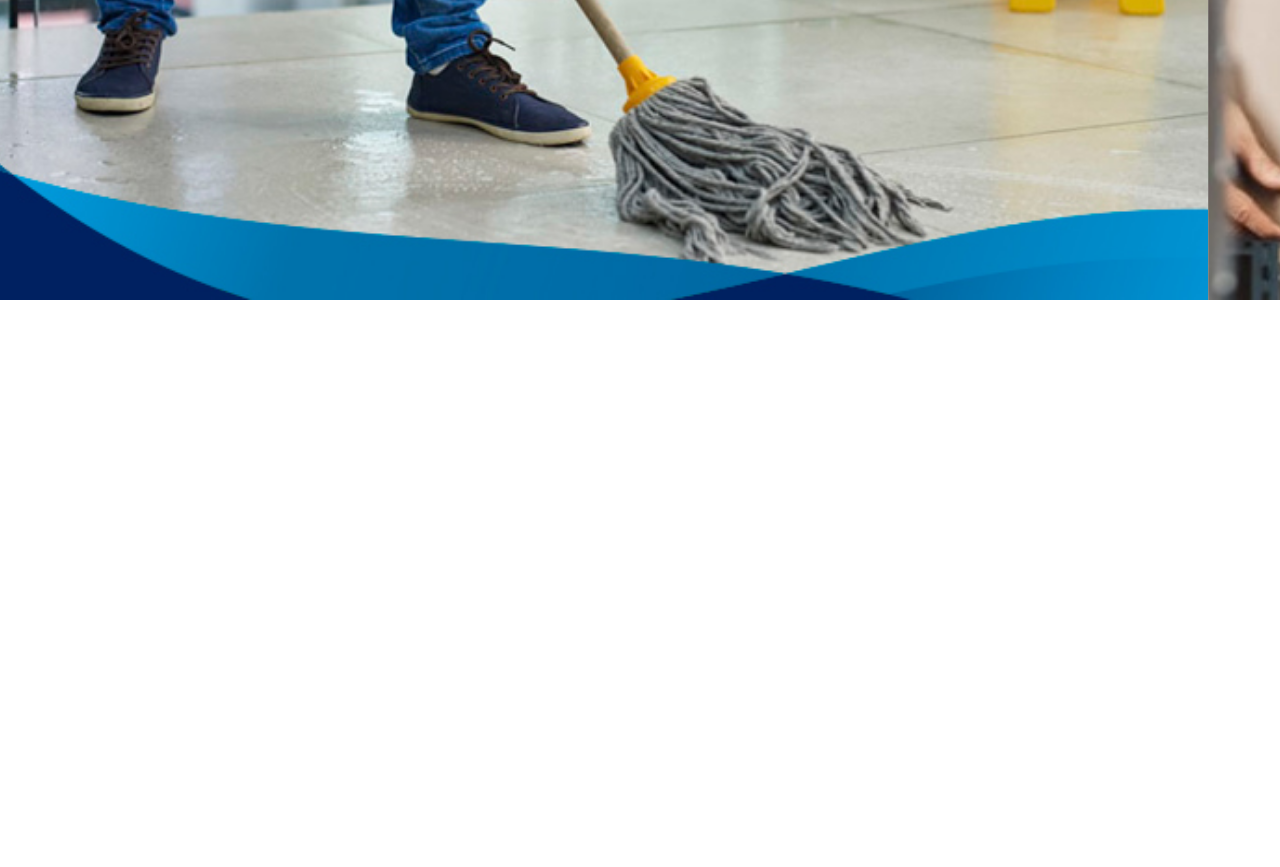
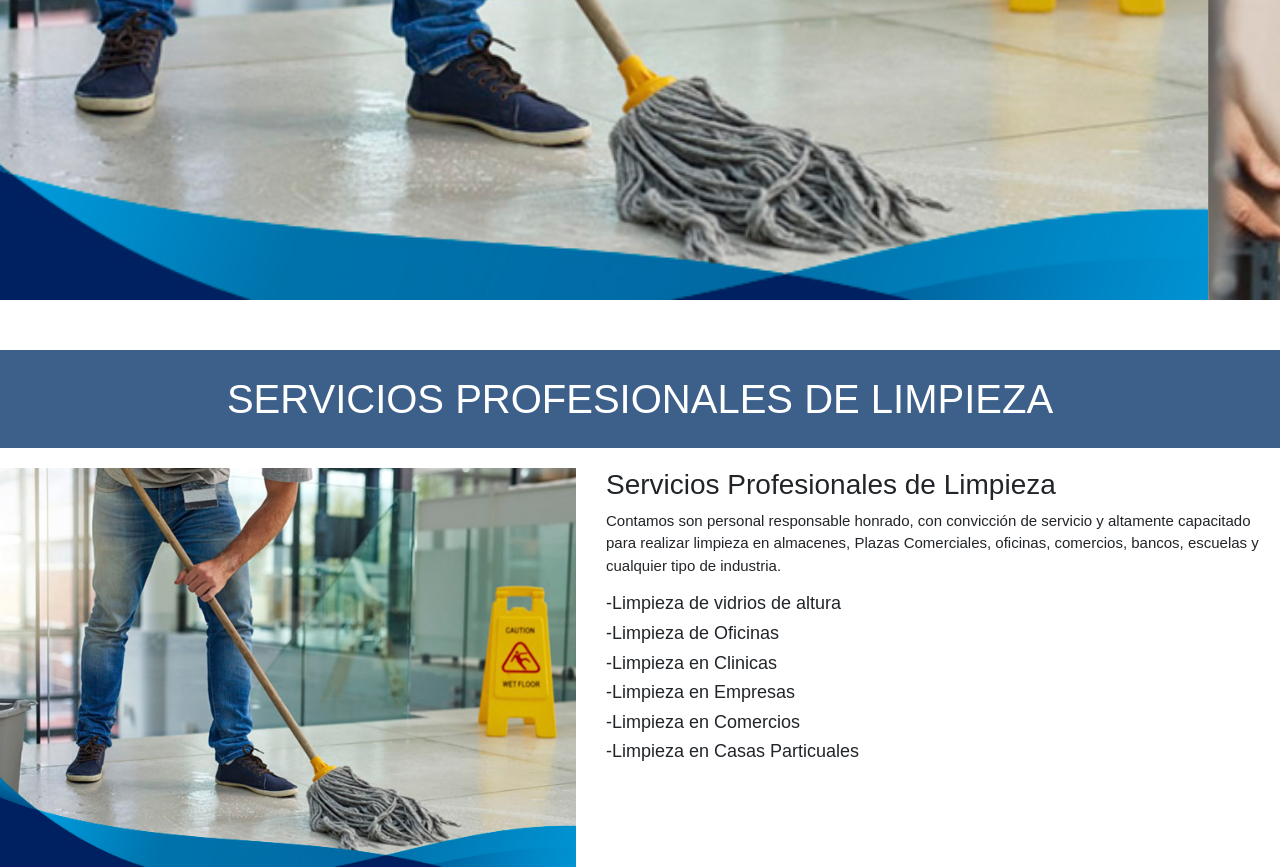
Before and after one commit to kioskiSalazar/Servicio-Limpieza, a website: page index.html in a window 1280 px wide. Shown: the part 766-1633 px from the top of the page. Before the commit the page ends 1066 px from the top, so only its background shows below. Drawn offline with nearby package versions, Linux system fonts and the light colour scheme.

Commit message:
seccion-limpieza

```diff
--- a/index.html
+++ b/index.html
@@ -24,7 +24,7 @@
         </div>
     </div>
 <!-- inicio nav -->
-<nav>
+<nav class="nav">
     <h1>Cosmo</h1>
     <ul>
         <li><a href="">Inicio</a></li>
@@ -34,10 +34,10 @@
         <li><a href="">Contacto</a></li>
     </ul>
 </nav>
+<!-- inicio haeder -->
     </header>
     <main>
         <section class="hero">
-
             <div id="carouselExampleControls" class="carousel slide" data-bs-ride="carousel">
                 <div class="carousel-inner">
                     <div class="carousel-item active">
@@ -65,9 +65,28 @@
                 </button>
             </div>
         </section>
-        <section>
+        <section class="limpieza">
+            <div>
+                <h1 class="h1">SERVICIOS PROFESIONALES DE LIMPIEZA</h1>
+            </div>
+            <div class="tarjeta">
+                <img src="public/limp.jpg" alt="amig limpieza">
+
+                <div class="et_pb_text_inner"><h3>Servicios Profesionales de Limpieza</h3>
+                    <p>Contamos son personal responsable honrado, con convicción de servicio y altamente capacitado para realizar limpieza en almacenes, Plazas Comerciales, oficinas, comercios, bancos, escuelas y cualquier tipo de industria.</p>
+                    <h4>-Limpieza de vidrios de altura</h4>
+                    <h4>-Limpieza de Oficinas</h4>
+                    <h4>-Limpieza en Clinicas</h4>
+                    <h4>-Limpieza en Empresas</h4>
+                    <h4>-Limpieza en Comercios</h4>
+                    <h4>-Limpieza en Casas Particuales</h4>
+                </div>
+
+
+            </div>
 
         </section>
+
     </main>
    <footer>
 
--- a/scss/estilo.scss
+++ b/scss/estilo.scss
@@ -11,7 +11,11 @@ body{
 $color_primario : rgb(255, 255, 255) ;
 $color_secundario : rgb(61, 96, 139) ;
 
-//  haeder
+//  header
+header {
+
+
+}
 .container-contac {
     display: flex;
     background-color:$color_secundario ;
@@ -59,7 +63,11 @@ header nav {
         }
     }
 }
+// carrucel
+.hero {
+    margin-bottom: 30px;
 
+}
 .hero h2 {
     background-color: $color_secundario;
     color: $color_primario;
@@ -73,3 +81,29 @@ height: 110vh;
 footer {
     background-color: black;
 }
+// seccion limpieza
+.limpieza {
+    padding-top: 20px;
+
+
+    .tarjeta {
+        background-color: $color_primario;
+        margin-top: 20px;
+        display: flex;
+        h4 {
+            font-size: 18px;
+        }
+        p {
+            font-size: 15px;
+        }
+        img {
+            width: 45%;
+        margin-right: 30px;
+        }
+    }
+    h1 {
+    background-color:$color_secundario ;
+    color: $color_primario ;
+text-align: center;
+padding: 25px;}
+}
```
Also changed, not shown: css/estilocss.css.
